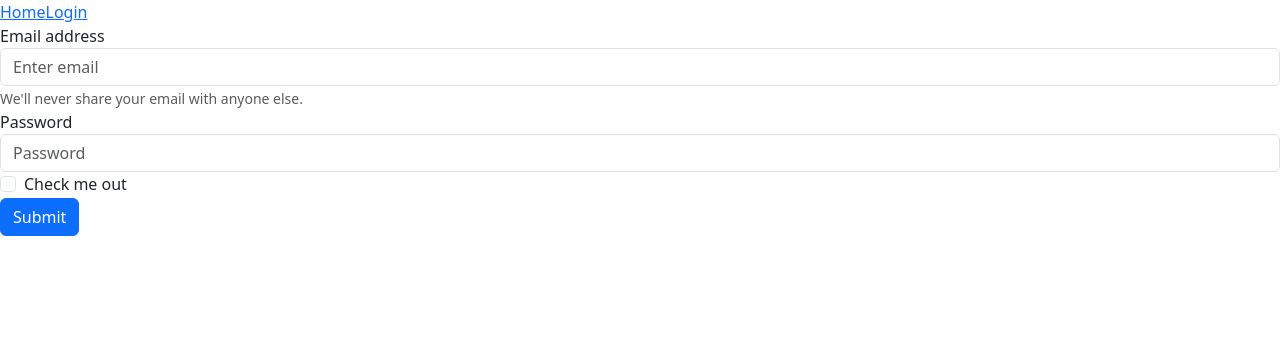
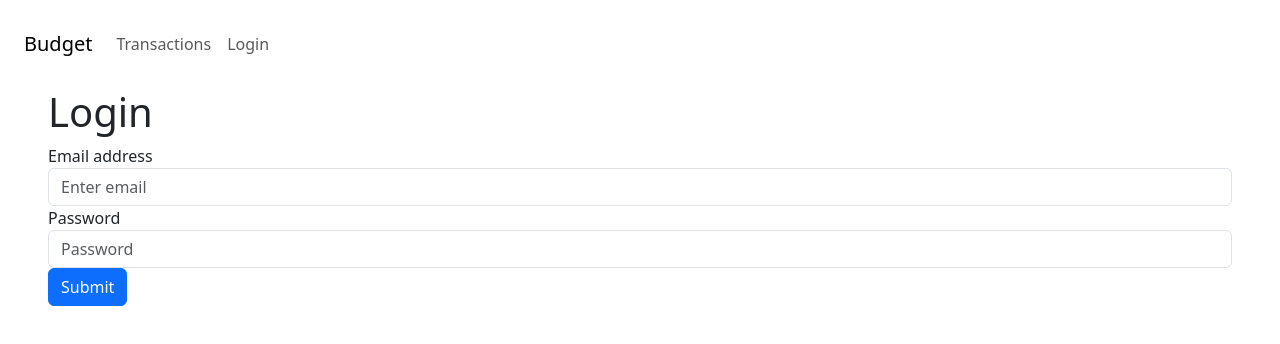
Before and after one commit to windingtheropes/budget-web, a Vue app: page /login in a window 1280 px wide. Shown: the top 344 px of the page. Built offline with nearby package versions, Linux system fonts and the light colour scheme.

Commit message:
add muted colours

```diff
--- a/src/App.vue
+++ b/src/App.vue
@@ -1,16 +1,30 @@
 <script setup lang="ts">
-  import { RouterLink, RouterView } from 'vue-router'
+import { RouterLink, RouterView } from 'vue-router'
 </script>
 
 <template>
   <header>
     <div class="wrapper">
-      <nav>
-        <RouterLink to="/">Home</RouterLink>
-        <RouterLink to="/login">Login</RouterLink>
+      <nav class="navbar navbar-expand-lg">
+        <a class="navbar-brand" href="#">Budget</a>
+        <button class="navbar-toggler" type="button" data-toggle="collapse" data-target="#navbarNav"
+          aria-controls="navbarNav" aria-expanded="false" aria-label="Toggle navigation">
+          <span class="navbar-toggler-icon"></span>
+        </button>
+        <div class="collapse navbar-collapse" id="navbarNav">
+          <ul class="navbar-nav">
+            <li class="nav-item">
+              <RouterLink class="nav-link" to="/transactions">Transactions</RouterLink>
+            </li>
+            <li class="nav-item">
+              <RouterLink class="nav-link" to="/login">Login</RouterLink>
+            </li>
+          </ul>
+        </div>
       </nav>
     </div>
   </header>
+
   <body>
     <RouterView />
   </body>
--- a/src/assets/main.css
+++ b/src/assets/main.css
@@ -1,24 +1,22 @@
-table th {
-    /* background-color: grey; */
-    text-align: left;
-    /* background-color: red; */
-    /* padding-right: 0.5em; */
-    /* padding-left: 0.5em; */
+:root {
+    --muted-red: #ff5340;
+    --muted-blue: #4080ff;
+    --muted-yellow: #efff40;
+    --muted-green: #70ff40;
+    --muted-orange: #ff9040;
 }
 
-table tr td {
-    text-align: left;
+body {
+    padding-top: 1em;
+    padding-left: 1.5em;
+    padding-right: 1.5em;
 }
 
-.popup {
-    position: fixed;
-    top: 5em;
-    left: 5em;
-    right: 5em;
-    bottom: 5em;
-    background-color:blue;
+tr td .tag.red {
+background-color: var(--muted-blue);
+border-radius: 5px;
+padding: 2.5%;
+color: white;
+font-size: 14px;
+margin-right: 0.25em;
 }
-
-.hidden {
-    display: none;
-}
--- a/src/main.ts
+++ b/src/main.ts
@@ -3,13 +3,13 @@ import 'bootstrap/dist/css/bootstrap.css'
 import 'bootstrap/dist/js/bootstrap.js'
 import { createApp } from 'vue'
 import App from './App.vue'
-import Landing from './pages/Landing.vue'
+import Transactions from './pages/Transactions.vue'
 import Login from './pages/Login.vue'
 
 import { createWebHistory, createRouter } from 'vue-router'
 
 const routes = [
-  { path: '/', component: Landing },
+  { path: '/transactions', component: Transactions },
   { path: '/login', component: Login },
 ]
 
--- a/src/pages/Login.vue
+++ b/src/pages/Login.vue
@@ -23,21 +23,21 @@ const validate_login = async () => {
 </script>
 
 <template>
+  <h1>Login</h1>
   <form>
     <div class="form-group">
-      <label for="exampleInputEmail1">Email address</label>
-      <input ref="email" type="email" class="form-control" id="exampleInputEmail1" aria-describedby="emailHelp"
+      <label for="email">Email address</label>
+      <input ref="email" type="email" class="form-control" id="email" aria-describedby="emailHelp"
         placeholder="Enter email">
-      <small id="emailHelp" class="form-text text-muted">We'll never share your email with anyone else.</small>
     </div>
     <div class="form-group">
-      <label for="exampleInputPassword1">Password</label>
-      <input ref="password" type="password" class="form-control" id="exampleInputPassword1" placeholder="Password">
+      <label for="password">Password</label>
+      <input ref="password" type="password" class="form-control" id="password" placeholder="Password">
     </div>
-    <div class="form-group form-check">
+    <!-- <div class="form-group form-check">
       <input type="checkbox" class="form-check-input" id="exampleCheck1">
       <label class="form-check-label" for="exampleCheck1">Check me out</label>
-    </div>
+    </div> -->
     <button type="submit" v-on:click.prevent="validate_login()" class="btn btn-primary">Submit</button>
   </form>
 </template>
--- a/src/pages/Landing.vue
+++ b/src/pages/Transactions.vue
@@ -34,18 +34,24 @@ console.log(entries)
       <tr>
         <th scope="col">Date</th>
         <th scope="col">Amount</th>
-        <th scope="col">Currency</th>
+        <!-- <th scope="col">Currency</th> -->
         <th scope="col">Description</th>
         <th scope="col">Tags</th>
       </tr>
     </thead>
     <tbody>
-      <tr v-for="entry in entries" :data-id="entry.Id">
+      <tr v-for="entry in entries" :data-id="entry.Id" :class="(() => { if (entry.Amount > 0) {return 'entry-positive'} else {return 'entry-negative'} })()">
         <td>{{ getYMD(entry.Unix_Timestamp)}}</td>
-        <td>{{ entry.Amount }}</td>
-        <td>{{ entry.Currency }}</td>
+        <td>${{ entry.Amount }} {{ entry.Currency }}</td>
+        <!-- <td>{{ entry.Currency }}</td> -->
         <td>{{ entry.Msg }}</td>
         <td v-for="tag in entry.Tags"><span :data-id="tag.Id">{{ tag.Name }}</span></td>
+      </tr>
+      <tr class="entry-positive">
+        <td>2025/04/14</td>
+        <td>$100 CAD</td>
+        <td>Phone Bill</td>
+        <td><span data-id="tag.Id" class="tag red">Utilities</span></td>
       </tr>
     </tbody>
   </table>
```
